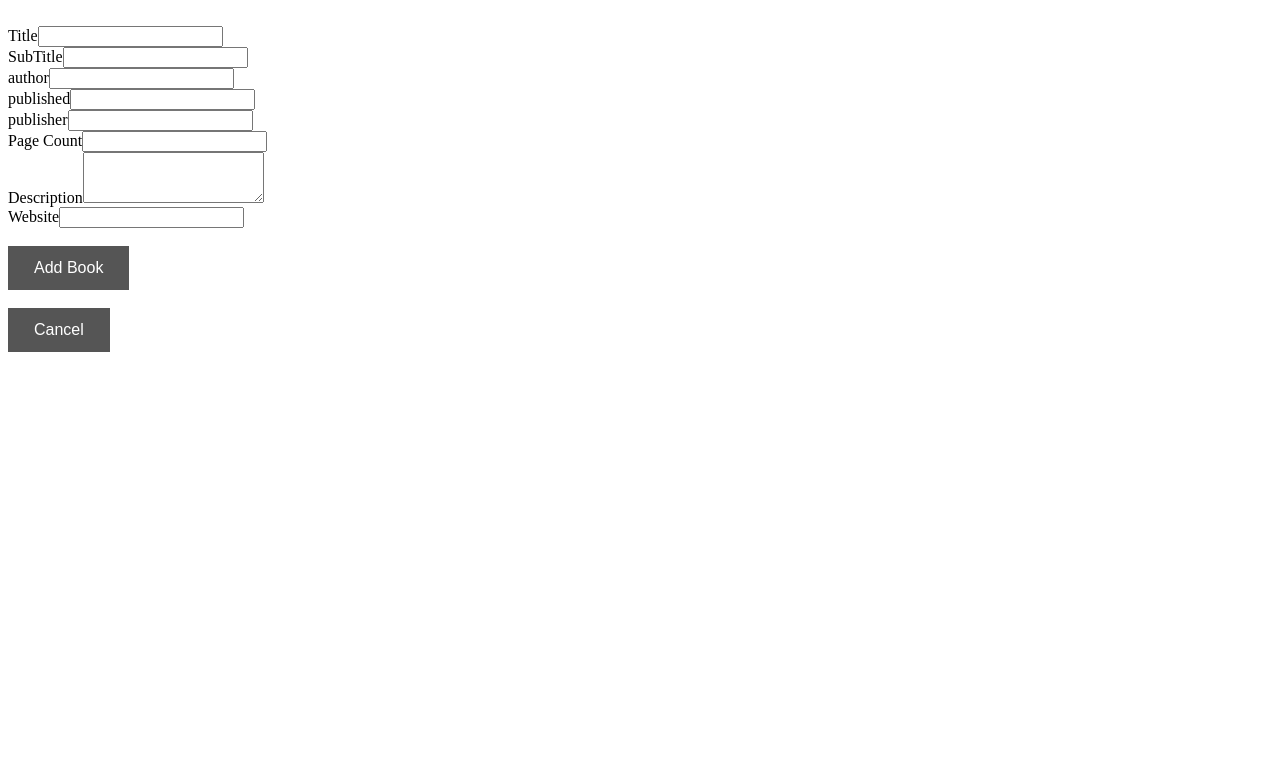
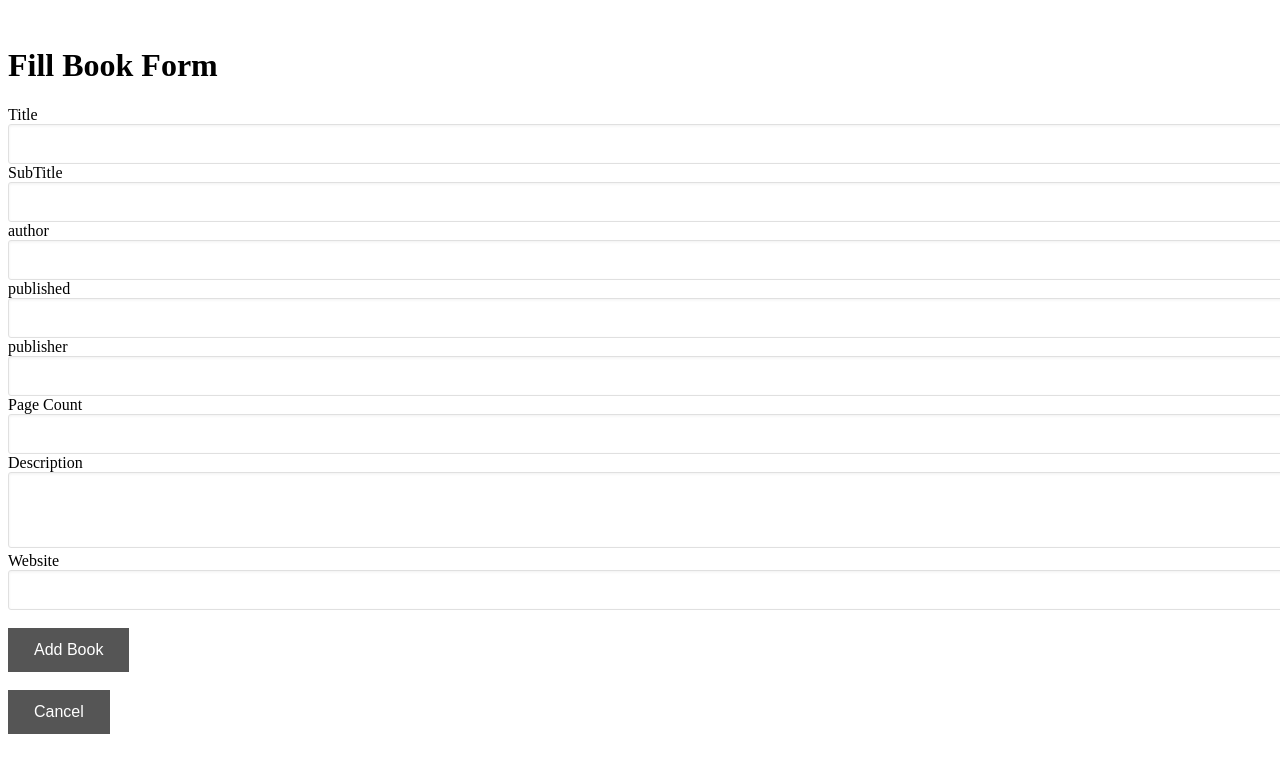
Before and after one commit to joeygaitan/react-bookstore, a React (Create React App) app: page /AddBook in a window 1280 px wide. Shown: the top 772 px of the page. Built offline with nearby package versions, Linux system fonts and the light colour scheme; no server answers.

Commit message:
finished the corrections going to work on readme now

```diff
--- a/src/App.js
+++ b/src/App.js
@@ -126,7 +126,6 @@ class App extends Component {
   }
 
   render() {
-    console.log(this.state.books);
     return (
       <BookContext.Provider value={{
         books: this.state.books,
--- a/src/components/BookPage/AddBook.js
+++ b/src/components/BookPage/AddBook.js
@@ -1,6 +1,8 @@
 import React, { Component } from 'react';
-import { Link } from 'react-router-dom';
-import bookstoreContext from '../../context/bookstore-context.js'
+import { withRouter, Link } from 'react-router-dom';
+import bookstoreContext from '../../context/bookstore-context.js';
+import '../../css/addBook.css';
+
 class AddBook extends Component {
     static contextType = bookstoreContext
     constructor(props) {
@@ -28,53 +30,55 @@ class AddBook extends Component {
         event.preventDefault();
 
         this.context.addBook(this.state)
+        this.props.history.push('/books')
     }
 
     render() {
         return (
             <div>
                 <br/>
-            <form id="post-form" onSubmit={this.updatedSubmit}>
-                        <div className="form-group">
-                            <label>Title</label>
-                            <input name ="title" type="text" className="form-control" value={this.state.title} onChange={this.onUpdate}></input>
+                <h1>Fill Book Form</h1>
+            <form className="form" onSubmit={this.updatedSubmit}>
+                        <div className="">
+                            <label className>Title</label>
+                            <input name ="title" type="text" className="" value={this.state.title} onChange={this.onUpdate}></input>
                         </div>
-                        <div className="form-group">
+                        <div className="">
                             <label>SubTitle</label>
-                            <input name ="subtitle" type="text" className="form-control" value={this.state.subtitle} onChange={this.onUpdate}></input>
+                            <input name ="subtitle" type="text" className="" value={this.state.subtitle} onChange={this.onUpdate}></input>
                         </div>
-                        <div className="form-group">
+                        <div className="">
                             <label>author</label>
-                            <input name ="author" type="text" className="form-control" value={this.state.subtitle} onChange={this.onUpdate}></input>
+                            <input name ="author" type="text" className="" value={this.state.subtitle} onChange={this.onUpdate}></input>
                         </div>
-                        <div className="form-group">
+                        <div className="">
                             <label>published</label>
-                            <input name ="published" type="text" className="form-control" value={this.state.published} onChange={this.onUpdate}></input>
+                            <input name ="published" type="text" className="" value={this.state.published} onChange={this.onUpdate}></input>
                         </div>
-                        <div className="form-group">
+                        <div className="">
                             <label>publisher</label>
-                            <input name ="publisher" type="text" className="form-control" value={this.state.publisher} onChange={this.onUpdate}></input>
+                            <input name ="publisher" type="text" className="" value={this.state.publisher} onChange={this.onUpdate}></input>
                         </div>
-                        <div className="form-group">
+                        <div className="">
                             <label>Page Count</label>
-                            <input name ="pages" type="text" className="form-control" value={this.state.pages} onChange={this.onUpdate}></input>
+                            <input name ="pages" type="text" className="" value={this.state.pages} onChange={this.onUpdate}></input>
                         </div>
-                        <div className="form-group">
+                        <div className="">
                             <label>Description</label>
-                            <textarea name = "description" className="form-control" rows="3" value={this.state.description} onChange={this.onUpdate}></textarea>
+                            <textarea name = "description" className="" rows="3" value={this.state.description} onChange={this.onUpdate}></textarea>
                         </div>
-                        <div className="form-group">
+                        <div className="">
                             <label>Website</label>
-                            <input name ="website" type="text" className="form-control" value={this.state.website} onChange={this.onUpdate}></input>
+                            <input name ="website" type="text" className="" value={this.state.website} onChange={this.onUpdate}></input>
                         </div>
                         <br/>
                         <button type="submit">Add Book</button>
                 </form>
                 <br/>
-                <Link to= '/books'><button>Cancel</button></Link>
+                <Link to='/books'><button>Cancel</button></Link>
             </div>
          );
     }
 }
 
-export default AddBook;
+export default withRouter(AddBook);
--- a/src/components/BookPage/Book.js
+++ b/src/components/BookPage/Book.js
@@ -12,7 +12,6 @@ class Book extends Component {
         this.state = {  }
     }
     render() {
-        console.log(this.context.book)
         return (
             <div>
                 <Header context = {this.context} />
--- a/src/components/BookPage/BookEdit.js
+++ b/src/components/BookPage/BookEdit.js
@@ -1,5 +1,6 @@
 import React, { Component } from 'react';
-
+import { withRouter } from 'react-router-dom';
+import '../../css/bookEdit.css'
 class BookEdit extends Component {
     constructor(props) {
         super(props);
@@ -33,38 +34,38 @@ class BookEdit extends Component {
         return (
         <div>
             <br/>
-            <form id="post-form" onSubmit={this.updatedSubmit}>
-                        <div className="form-group">
+            <form className="Edit-Form" onSubmit={this.updatedSubmit}>
+                        <div className="">
                             <label>Title</label>
-                            <input name ="title" type="text" className="form-control" value={this.state.title} onChange={this.onUpdate}></input>
+                            <input name ="title" type="text" className="" value={this.state.title} onChange={this.onUpdate}></input>
                         </div>
-                        <div className="form-group">
+                        <div className="">
                             <label>SubTitle</label>
-                            <input name ="subtitle" type="text" className="form-control" value={this.state.subtitle} onChange={this.onUpdate}></input>
+                            <input name ="subtitle" type="text" className="" value={this.state.subtitle} onChange={this.onUpdate}></input>
                         </div>
-                        <div className="form-group">
+                        <div className="">
                             <label>author</label>
-                            <input name ="author" type="text" className="form-control" value={this.state.subtitle} onChange={this.onUpdate}></input>
+                            <input name ="author" type="text" className="" value={this.state.subtitle} onChange={this.onUpdate}></input>
                         </div>
-                        <div className="form-group">
+                        <div className="">
                             <label>published</label>
-                            <input name ="published" type="text" className="form-control" value={this.state.published} onChange={this.onUpdate}></input>
+                            <input name ="published" type="text" className="" value={this.state.published} onChange={this.onUpdate}></input>
                         </div>
-                        <div className="form-group">
+                        <div className="">
                             <label>publisher</label>
-                            <input name ="publisher" type="text" className="form-control" value={this.state.publisher} onChange={this.onUpdate}></input>
+                            <input name ="publisher" type="text" className="" value={this.state.publisher} onChange={this.onUpdate}></input>
                         </div>
-                        <div className="form-group">
+                        <div className="">
                             <label>Page Count</label>
-                            <input name ="pages" type="text" className="form-control" value={this.state.pages} onChange={this.onUpdate}></input>
+                            <input name ="pages" type="text" className="" value={this.state.pages} onChange={this.onUpdate}></input>
                         </div>
-                        <div className="form-group">
+                        <div className="">
                             <label>Description</label>
-                            <textarea name = "description" className="form-control" rows="3" value={this.state.description} onChange={this.onUpdate}></textarea>
+                            <textarea name = "description" className="" rows="3" value={this.state.description} onChange={this.onUpdate}></textarea>
                         </div>
-                        <div className="form-group">
+                        <div className="">
                             <label>Website</label>
-                            <input name ="website" type="text" className="form-control" value={this.state.website} onChange={this.onUpdate}></input>
+                            <input name ="website" type="text" className="" value={this.state.website} onChange={this.onUpdate}></input>
                         </div>
                         <br/>
                         <button type="submit">Update Book</button>
@@ -73,4 +74,4 @@ class BookEdit extends Component {
     }
 }
 
-export default BookEdit;
+export default withRouter(BookEdit);
--- a/src/components/BookPage/CustomerBook.js
+++ b/src/components/BookPage/CustomerBook.js
@@ -7,7 +7,6 @@ class CustomerBook extends Component {
         this.state = {  }
     }
     render() {
-        console.log(this.props.context.book)
         return (
         <div className="contain">
             <h1>Title: {this.props.context.book.title}</h1>
--- /dev/null
+++ b/src/css/addBook.css
@@ -0,0 +1,22 @@
+.form h1 {
+    text-align: center;
+
+}
+.form
+input,
+select,
+textarea {
+    background-color: #fff;
+    border-color: #e0e0e0;
+    -webkit-border-radius: 3px;
+    border-radius: 3px;
+    -webkit-box-shadow: inset 0 1px 3px rgba(0, 0, 0, 0.06);
+    box-shadow: inset 0 1px 3px rgba(0, 0, 0, 0.06);
+    border-width: 1px;
+    border-style: solid;
+    color: #474e57;
+    font-size: 16px;
+    font-weight: 400;
+    padding: 10px;
+    width: 100%;
+}
--- /dev/null
+++ b/src/css/bookEdit.css
@@ -0,0 +1,18 @@
+.Edit-Form
+input,
+select,
+textarea {
+    background-color: #fff;
+    border-color: #e0e0e0;
+    -webkit-border-radius: 3px;
+    border-radius: 3px;
+    -webkit-box-shadow: inset 0 1px 3px rgba(0, 0, 0, 0.06);
+    box-shadow: inset 0 1px 3px rgba(0, 0, 0, 0.06);
+    border-width: 1px;
+    border-style: solid;
+    color: #474e57;
+    font-size: 16px;
+    font-weight: 400;
+    padding: 10px;
+    width: 100%;
+}
--- a/src/css/books.css
+++ b/src/css/books.css
@@ -23,7 +23,7 @@ p {
 }
 
 button {
-  background-color: #555555; /* Green */
+  background-color: #555555;
   border: none;
   color: white;
   margin-right: 5px;
```
Also changed, not shown: src/components/BookPage/AdminBook.js (+4 -3 lines), src/components/Header/Header.js (+2 -5 lines).
